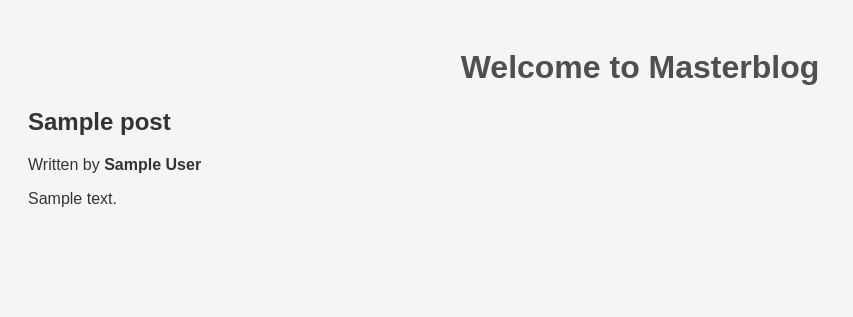
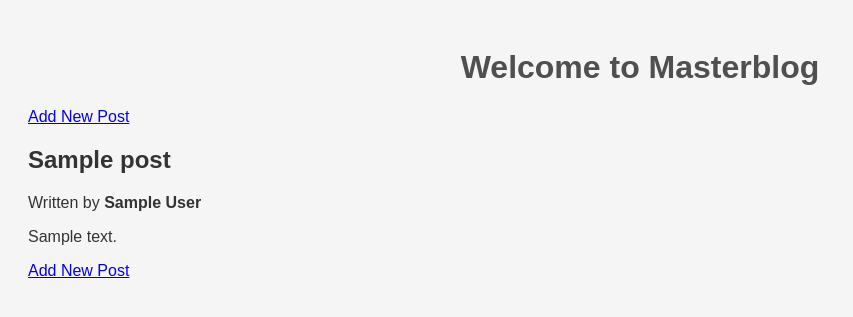
Before and after one commit to mhmood88hz-cloud/flask-app, a Flask app: template templates/index.html in a window 1280 px wide. Shown: the top 317 px of the page, without its empty margins (0-853 px from the left). Run offline with Flask 3, Linux system fonts and the light colour scheme; the template is opened without the code that fills it: most values are stand-ins (such as "Sample title", 1, 10 or a date in 2020).

Commit message:
Add link to add post page on index template

```diff
--- a/templates/index.html
+++ b/templates/index.html
@@ -9,7 +9,7 @@
 <body>
     <div class="container">
         <h1>Welcome to Masterblog</h1>
-
+        <a href="{{ url_for('add') }}" class="btn">Add New Post</a>
         <div class="posts-list">
             {% for post in posts %}
                 <article class="post-card">
@@ -19,6 +19,7 @@
                 </article>
             {% endfor %}
         </div>
+        <a href="{{ url_for('add') }}" class="btn">Add New Post</a>
     </div>
 </body>
 </html>
```
